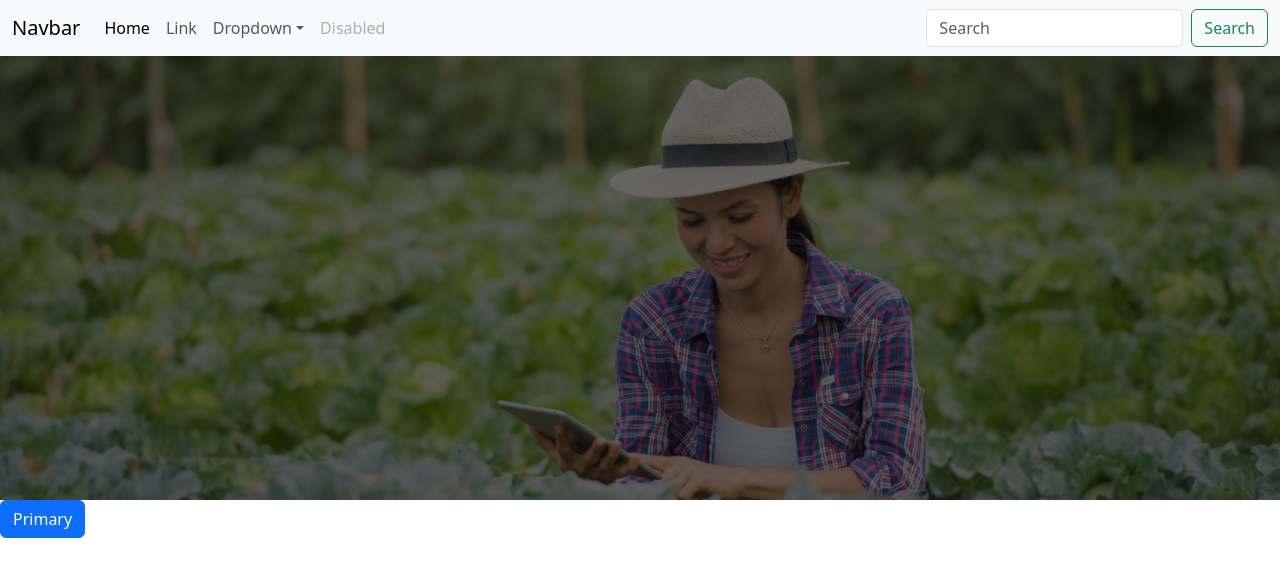
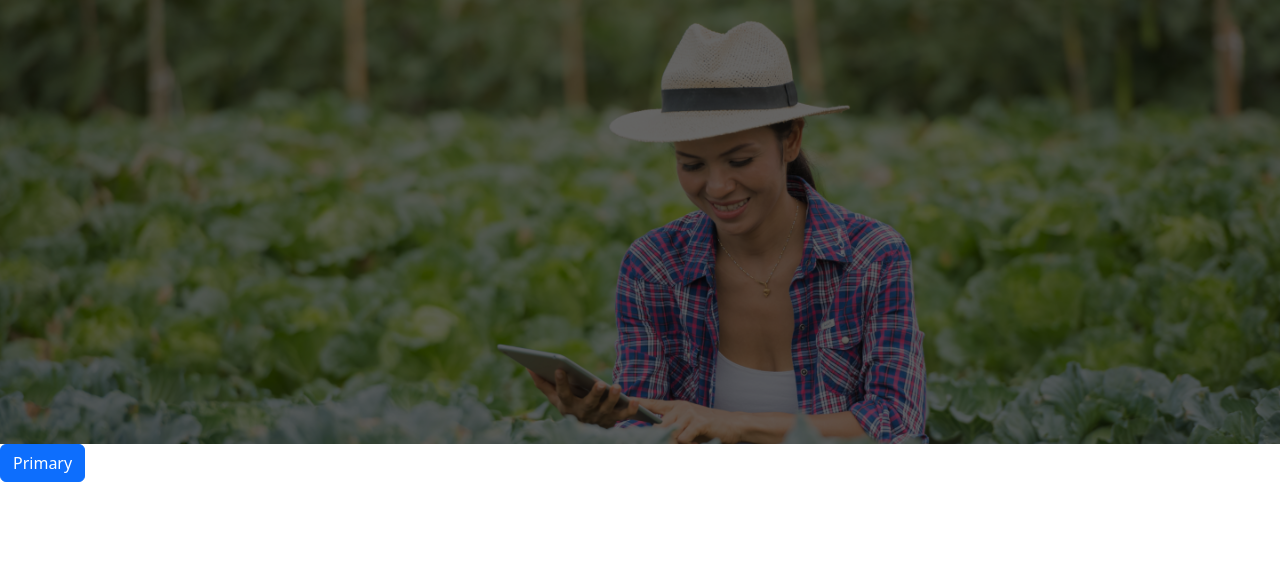
Before and after one commit to SasidaDilhan/Green-Care, a React (Create React App) app in the folder FRONTEND/: page / in a window 1280 px wide. Shown: the top 576 px of the page. Built offline with nearby package versions, Linux system fonts and the light colour scheme.

Commit message:
new nav bar creating

```diff
--- a/FRONTEND/src/Home/Carosule.js
+++ b/FRONTEND/src/Components/Carosule.js
@@ -17,7 +17,7 @@ function Home() {
         <div className="carousel-inner">
           <div className="carousel-item active">
             <img src={img1} className="d-block w-100 img" alt="..." />
-            <div className="centered">
+            <div className="button-container">
               <button type="button" className="btn btn-primary">
                 Primary
               </button>
--- a/FRONTEND/src/Home/Home.js
+++ b/FRONTEND/src/Home/Home.js
@@ -1,12 +1,10 @@
 import React from "react";
-import Caraousel from "./Carosule.js";
-import NavBar from "./NavBar.js";
+import Carousel from "../Components/Carosule";
 
 function Home() {
   return (
     <div>
-      <NavBar />
-      <Caraousel />
+      <Carousel />
     </div>
   );
 }
--- a/FRONTEND/src/Home/NavBar.js
+++ /dev/null
@@ -1,87 +0,0 @@
-import React from "react";
-
-function NavBar() {
-  return (
-    <div>
-      <nav class="navbar navbar-expand-lg bg-body-tertiary">
-        <div class="container-fluid">
-          <a class="navbar-brand" href="#">
-            Navbar
-          </a>
-          <button
-            class="navbar-toggler"
-            type="button"
-            data-bs-toggle="collapse"
-            data-bs-target="#navbarSupportedContent"
-            aria-controls="navbarSupportedContent"
-            aria-expanded="false"
-            aria-label="Toggle navigation"
-          >
-            <span class="navbar-toggler-icon"></span>
-          </button>
-          <div class="collapse navbar-collapse" id="navbarSupportedContent">
-            <ul class="navbar-nav me-auto mb-2 mb-lg-0">
-              <li class="nav-item">
-                <a class="nav-link active" aria-current="page" href="#">
-                  Home
-                </a>
-              </li>
-              <li class="nav-item">
-                <a class="nav-link" href="#">
-                  Link
-                </a>
-              </li>
-              <li class="nav-item dropdown">
-                <a
-                  class="nav-link dropdown-toggle"
-                  href="#"
-                  role="button"
-                  data-bs-toggle="dropdown"
-                  aria-expanded="false"
-                >
-                  Dropdown
-                </a>
-                <ul class="dropdown-menu">
-                  <li>
-                    <a class="dropdown-item" href="#">
-                      Action
-                    </a>
-                  </li>
-                  <li>
-                    <a class="dropdown-item" href="#">
-                      Another action
-                    </a>
-                  </li>
-                  <li>
-                    <hr class="dropdown-divider" />
-                  </li>
-                  <li>
-                    <a class="dropdown-item" href="#">
-                      Something else here
-                    </a>
-                  </li>
-                </ul>
-              </li>
-              <li class="nav-item">
-                <a class="nav-link disabled">Disabled</a>
-              </li>
-            </ul>
-            <form class="d-flex" role="search">
-              <input
-                class="form-control me-2"
-                type="search"
-                placeholder="Search"
-                aria-label="Search"
-              />
-              <button class="btn btn-outline-success" type="submit">
-                Search
-              </button>
-            </form>
-          </div>
-        </div>
-      </nav>
-    </div>
-  );
-}
-
-export default NavBar;
--- a/FRONTEND/src/routes/Register_routes.js
+++ b/FRONTEND/src/routes/Register_routes.js
@@ -1,6 +1,6 @@
 import React from "react";
 import { BrowserRouter as Router, Route, Routes } from "react-router-dom";
-import Register from "../Views/Register";
+import Register from "../Views/Register/Register";
 import Signup from "../Views/Signup";
 import Home from "../Home/Home";
 
```
Also changed, not shown: FRONTEND/src/Components/Carosule.css (renamed from FRONTEND/src/Home/Carosule.css), FRONTEND/src/Views/Register/Register.js (renamed from FRONTEND/src/Views/Register.js), FRONTEND/src/Views/Register/register.css (renamed from FRONTEND/src/Views/register.css).
